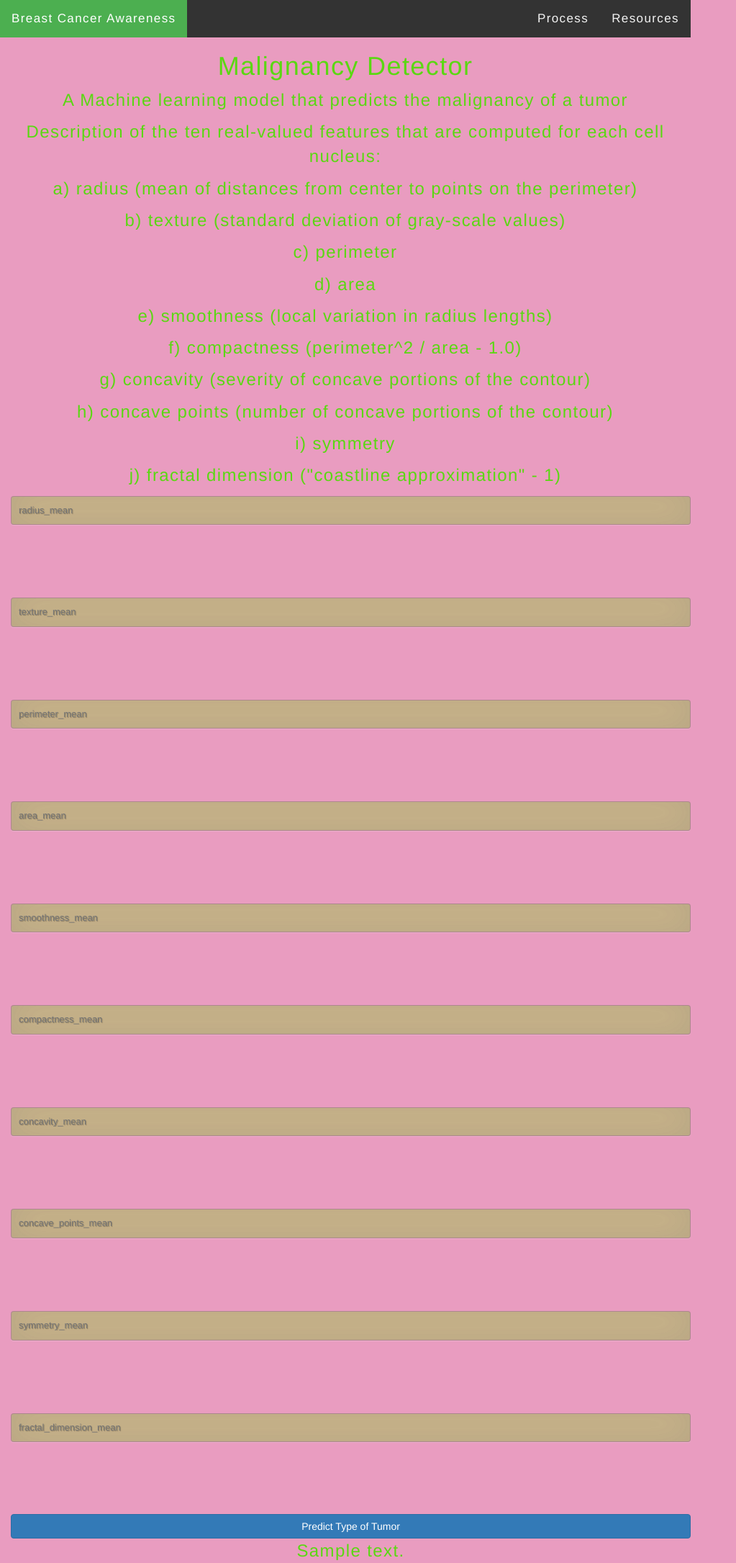
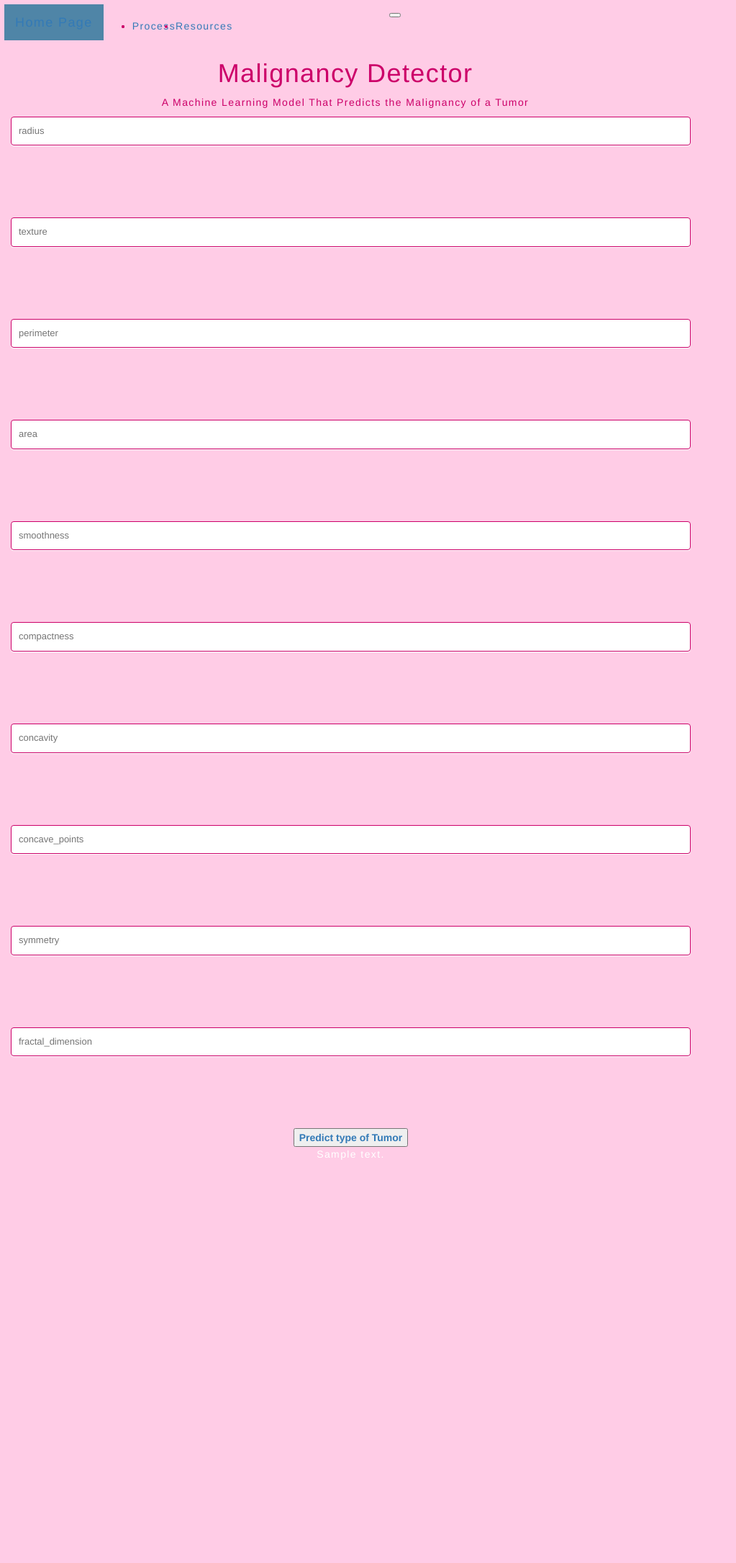
Before and after one commit to Klsisk/breast_cancer_ml_project, a Flask app: template templates/index.html in a window 1280 px wide. Shown: the whole page at 72% size, without its empty margins (0-1023 px from the left). After the commit the page ends 1611 px from the top, so only its background shows below. Run offline with Flask 2, Linux system fonts and the light colour scheme; the template is opened without the code that fills it: most values are stand-ins (such as "Sample title", 1, 10 or a date in 2020); parts of the project's set-up code (start-up, migrations or seed data) failed here and were passed over; some libraries are stand-ins or nearby versions.

Commit message:
updated files

```diff
--- a/static/css/style.css
+++ b/static/css/style.css
@@ -1,4 +1,4 @@
-@import url(https://fonts.googleapis.com/css?family=Open+Sans);
+/*@import url(https://fonts.googleapis.com/css?family=Open+Sans);*/
 
 html { height: 100%;
 	margin: auto;
@@ -10,8 +10,8 @@ body {
 	height:100%;
 	font-family: 'Helvetica';
 	background: #000;
-	color: rgb(90, 216, 18);
-	font-size: 24px;
+	color: white;
+	/*font-size: 24px;*/
 	text-align:center;
 	letter-spacing:1.4px;
 
@@ -24,26 +24,26 @@ body {
 	height:400px;
 }
 
-.login h1 { color: rgb(255, 255, 255); text-shadow: 0 0 10px rgba(12, 228, 66, 0.3); letter-spacing:1px; text-align:center; }
+.login h1 { color: rgb(255, 255, 255); text-shadow: 0 0 10px white; letter-spacing:1px; text-align:center; }
 
 input {
 	width: 100%;
 	margin-bottom: 100px;
-	background: rgba(137, 241, 17, 0.3);
+	background: white;
 	border: none;
 	outline: none;
 	padding: 10px;
 	font-size: 13px;
 	color: #fff;
-	text-shadow: 1px 1px 1px rgba(0,0,0,0.3);
-	border: 1px solid rgba(103, 28, 153, 0.3);
+	text-shadow: 1px 1px 1px white;
+	border: 1px solid rgb(204, 0, 105);
 	border-radius: 4px;
-	box-shadow: inset 0 -5px 45px rgba(100,100,100,0.2), 0 1px 1px rgba(255,255,255,0.2);
-	-webkit-transition: box-shadow .5s ease;
-	-moz-transition: box-shadow .5s ease;
-	-o-transition: box-shadow .5s ease;
-	-ms-transition: box-shadow .5s ease;
-	transition: box-shadow .5s ease;
+	box-shadow: inset 0 -5px 45px white, 0 1px 1px white;
+	/* -webkit-transition: box-shadow .5s ease; */
+	/* -moz-transition: box-shadow .5s ease; */
+	/* -o-transition: box-shadow .5s ease; */
+	/* -ms-transition: box-shadow .5s ease; */
+	/* transition: box-shadow .5s ease; */
 }
 
 
@@ -54,15 +54,15 @@ input {
 	margin: 0;
   }
 
-  /* The wrapper contains all of the page's content besides the footer, which is pushed to the bottom of the page */
-  .wrapper {
-	position: relative;
-	min-height: 100%;
-	padding-bottom: 130px;
-	overflow: auto;
-	color: rgb(233, 156, 192);
-  }
-
+  /*The wrapper contains all of the page's content besides the footer, which is pushed to the bottom of the page
+  /* .wrapper { */
+	/* position: relative; */
+	/* min-height: 100%; */
+	/* padding-bottom: 130px; */
+	/* overflow: auto; */
+	/* color: rgb(233, 156, 192); */
+  /* } */
+  /*  */
   /* The footer is positioned at the bottom of the page */
   .footer {
 	position: absolute;
@@ -80,13 +80,13 @@ input {
 	bottom: 0;
 	left: 0;
 	padding: 5px;
-	background:rgb(233, 156, 192);
+	background:white;
   }
 
   .navbar {
 	padding: 5px;
 	margin: 0;
-	color: rgb(233, 156, 192);
+	color: rgb(204, 0, 105);
   }
 
   /* This CSS styles the ufo icon in the navbar */
@@ -136,7 +136,7 @@ input {
 
 /* Add a color to the active/current link */
 .topnav a.active {
-  background-color: #4CAF50;
+  background-color: rgb(204, 0, 105);
   color: white;
 }
 
@@ -144,3 +144,78 @@ input {
 .topnav-right {
   float: right;
 }
+
+.btn-block {
+    display: block;
+    width: 100%;
+}
+
+.btn-primary {
+    color: #ffffff;
+    background-color: rgb(204, 0, 105);
+    border-color: transparent;
+}
+
+.btn {
+    display: inline-block;
+    margin-bottom: 0;
+    font-weight: normal;
+    text-align: center;
+    vertical-align: middle;
+    -ms-touch-action: manipulation;
+    touch-action: manipulation;
+    cursor: pointer;
+    background-image: none;
+    border: 1px solid transparent;
+    white-space: nowrap;
+    padding: 8px 16px;
+    font-size: 15px;
+    line-height: 1.42857143;
+    border-radius: 0;
+    -webkit-user-select: none;
+    -moz-user-select: none;
+    -ms-user-select: none;
+    user-select: none;
+}
+	/* CSS code for button*/
+	.button_cont {
+    color: #494949 !important;
+    text-transform: uppercase;
+    text-decoration: none;
+    background: #FFFFFF;
+    padding: 20px;
+    border: 4px solid #494949 !important;
+    display: inline-block;
+    transition: all 0.4s ease 0s;
+    }
+
+    .button_css:hover {
+    color: #FFFFFF !important;
+    background: #F6B93B;
+    border-color: #F6B93B !important;
+    transition: all 0.4s ease 0s;
+    }
+	/* CSS code for button */
+body {
+	background-image: url(‘images/breast_cancer.jpg’);
+	background-repeat: no-repeat;
+	background-attachment: fixed;
+	background-size: cover;
+  }
+  /* CSS code for button */
+  .button_css {
+  color: #494949 !important;
+  text-transform: uppercase;
+  text-decoration: none;
+  background: #FFFFFF;
+  padding: 20px;
+  border: 4px solid #494949 !important;
+  display: inline-block;
+  transition: all 0.4s ease 0s;
+  }
+  .button_css:hover {
+  color: #FFFFFF !important;
+  background: #F6B93B;
+  border-color: #F6B93B !important;
+  transition: all 0.4s ease 0s;
+  }
--- a/templates/index.html
+++ b/templates/index.html
@@ -1,67 +1,92 @@
-
 <!DOCTYPE html>
 <html>
-
 <head>
   <meta charset="utf-8">
   <title>Malignancy Detector</title>
   <meta name="viewport" content="width=device-width, initial-scale=1">
   <link rel="stylesheet" href="https://maxcdn.bootstrapcdn.com/bootswatch/3.3.7/superhero/bootstrap.min.css">
   <link href="https://fonts.googleapis.com/css?family=Ubuntu" rel="stylesheet">
-  <link rel="stylesheet" href="static/css/style.css">
+  <link rel=“stylesheet” href=“https://cdn.jsdelivr.net/npm/bootstrap@4.5.3/dist/css/bootstrap.min.css” integrity=“sha384-TX8t27EcRE3e/ihU7zmQxVncDAy5uIKz4rEkgIXeMed4M0jlfIDPvg6uqKI2xXr2” crossorigin=“anonymous”>
+  <link rel="stylesheet" href='css/style.css'>
 </head>
+<body style="background: rgb(255, 204, 230);">
+<!-- Navigation -->
+<nav class="navbar navbar-expand-lg navbar-light bg-light">
+  <a class="navbar-brand" style=background-color:#4F85A7 href="index.html">Home Page</a>
+  <button class="navbar-toggler" type="button" data-toggle="collapse" data-target="#navbarNav" aria-controls="navbarNav" aria-expanded="false" aria-label="Toggle navigation">
+    <span class="navbar-toggler-icon"></span>
+  </button>
+  <div class="collapse navbar-collapse" id="navbarNav">
+    <ul class="navbar-nav">
+      <li class="nav-item active">
+      <li class="nav-item">
+        <a class="nav-link" href="Process.html">Process</a>
+      </li>
+      <li class="nav-item">
+        <a class="nav-link" href="Resources.html">Resources</a>
+      </li>
+    </ul>
+  </div>
+</nav>
 
-<body>
-<body style="background: rgb(233, 156, 192);"></body>
-<div class="topnav">
-    <a class= "active" href="index.html">Breast Cancer Awareness</a>
-    <div class="topnav-right">
-        <a href="Process.html">Process</a>
-        <a href="#">Resources</a>
+<!-- <div class="navigation"> -->
+  <!-- <nav class="navbar navbar-expand-lg navbar-light bg-light"> -->
+      <!-- <a class="navbar-brand" style=background-color:#4F85A7 href="index.html">Home Page</a> -->
+      <!-- <div class="collapse navbar-collapse" id="navbarNavDropdown"> -->
+          <!-- <ul class="navbar-nav ml-auto"> -->
+              <!-- <li class="nav-item"> -->
+                  <!-- <a class="nav-link" href="Process.html">Process</a> -->
+              <!-- </li> -->
+              <!-- <li class="nav-item"> -->
+                  <!-- <a class="nav-link" href="Resources.html">Resources</a> -->
+              <!-- </li> -->
+          <!-- </ul> -->
+      <!-- </div> -->
+  <!-- </nav> -->
+</div>
+<div class="hero text-center">
+  <h1 style="color:rgb(204, 0, 105)">Malignancy Detector</h1>
+    <p style="color: rgb(204, 0, 105)">A Machine Learning Model That Predicts the Malignancy of a Tumor</p>
     </div>
-
-</div>
-
-    <div class="hero text-center">
-      <h1>Malignancy Detector</h1>
-      <p>A Machine learning model that predicts the malignancy of a tumor</p>
-    </div>
-    <div class="col-md-12" style="text-align:center">
-        <p > Description of the ten real-valued features that are computed for each cell nucleus:</p>
-        <p> a) radius (mean of distances from center to points on the perimeter)</p>
-        <p>b) texture (standard deviation of gray-scale values)</p>
-        <p>c) perimeter</p>
-        <p>d) area</p>
-        <p>e) smoothness (local variation in radius lengths)</p>
-        <p>f) compactness (perimeter^2 / area - 1.0)</p>
-        <p>g) concavity (severity of concave portions of the contour)</p>
-        <p>h) concave points (number of concave portions of the contour)</p>
-        <p>i) symmetry</p>
-        <p>j) fractal dimension ("coastline approximation" - 1)</p>
-    </div>
+    <!-- <div class="col-md-12" style="color:rgb(255, 102, 181)"; style="text-align:center"; style="font-size: 11px"> -->
+        <!-- <p > Description of the ten real-valued features that are computed for each cell nucleus:</p> -->
+        <!-- <p> a) radius (mean of distances from center to points on the perimeter)</p> -->
+        <!-- <p>b) texture (standard deviation of gray-scale values)</p> -->
+        <!-- <p>c) perimeter</p> -->
+        <!-- <p>d) area</p> -->
+        <!-- <p>e) smoothness (local variation in radius lengths)</p> -->
+        <!-- <p>f) compactness (perimeter^2 / area - 1.0)</p> -->
+        <!-- <p>g) concavity (severity of concave portions of the contour)</p> -->
+        <!-- <p>h) concave points (number of concave portions of the contour)</p> -->
+        <!-- <p>i) symmetry</p> -->
+        <!-- <p>j) fractal dimension ("coastline approximation" - 1)</p> -->
+    <!-- </div> -->
     <div class="container">
       <div class="row margin-top-50">
 
-        <div class="col-xs-12 col-md-10" style="text-align:center">
+        <div class="col-xs-12 col-md-10" style= "color: white">
             <form action="{{ url_for('predict')}}"method="post">
-                <input type="text" name="radius_mean" placeholder="radius_mean" required="required" />
-                <input type="text" name="texture_mean" placeholder="texture_mean" required="required" />
-                <input type="text" name="perimeter_mean" placeholder="perimeter_mean" required="required" />
-                <input type="text" name="area_mean" placeholder="area_mean" required="required" />
-                <input type="text" name="smoothness_mean" placeholder="smoothness_mean" required="required" />
-                <input type="text" name="compactness_mean" placeholder="compactness_mean" required="required" />
-                <input type="text" name="concavity_mean" placeholder="concavity_mean" required="required" />
-                <input type="text" name="concave_points_mean" placeholder="concave_points_mean" required="required" />
-                <input type="text" name="symmetry_mean" placeholder="symmetry_mean" required="required" />
-                <input type="text" name="fractal_dimension_mean" placeholder="fractal_dimension_mean" required="required" />
-                <button color= "rgb(233, 156, 192)" type="submit" class="btn btn-primary btn-block btn-small">Predict Type of Tumor</button>
+                <input type="text" name="radius_mean" placeholder="radius" required="required" />
+                <input type="text" name="texture_mean" placeholder="texture" required="required" />
+                <input type="text" name="perimeter_mean" placeholder="perimeter" required="required" />
+                <input type="text" name="area_mean" placeholder="area" required="required" />
+                <input type="text" name="smoothness_mean" placeholder="smoothness" required="required" />
+                <input type="text" name="compactness_mean" placeholder="compactness" required="required" />
+                <input type="text" name="concavity_mean" placeholder="concavity" required="required" />
+                <input type="text" name="concave_points_mean" placeholder="concave_points" required="required" />
+                <input type="text" name="symmetry_mean" placeholder="symmetry" required="required" />
+                <input type="text" name="fractal_dimension_mean" placeholder="fractal_dimension" required="required" />
+                <!--<button type="submit" class="btn btn-primary btn-block btn-small">Predict Type of Tumor</button>-->
+                <div class=“button_cont” text-align=center><a class=“button_css” target=“_blank” rel=“nofollow noopener”>
+                  <button type=“submit” class=“btn btn-primary btn-block btn-large”><strong>Predict type of Tumor</strong></button></a>
+                </div>
+
             </form>
             {{ prediction_text }}
         </div>
 
       </div>
     </div>
-
   <script src="https://cdnjs.cloudflare.com/ajax/libs/d3/4.11.0/d3.js"></script>
   <script src="static/js/data.js"></script>
   <script src="static/js/app.js"></script>
```
Also changed, not shown: templates/Resources.html (added, +43 -0 lines), templates/form.html (deleted, +0 -55 lines), templates/index2.html (added, +66 -0 lines), templates/Process.html (added).
